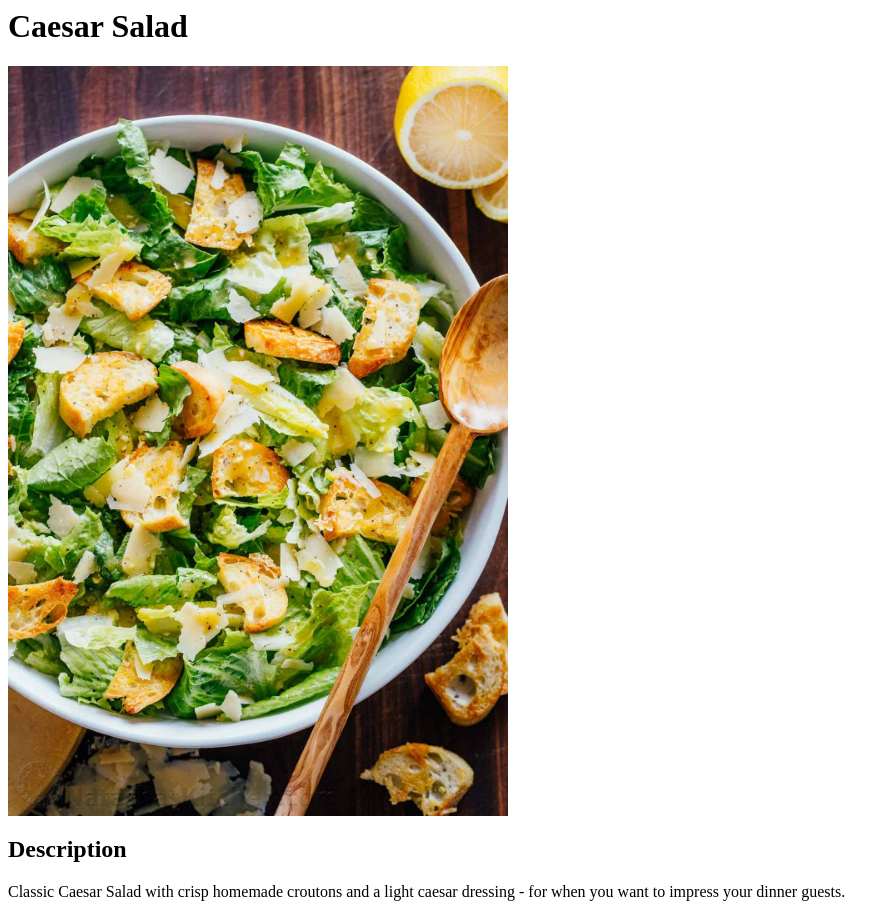
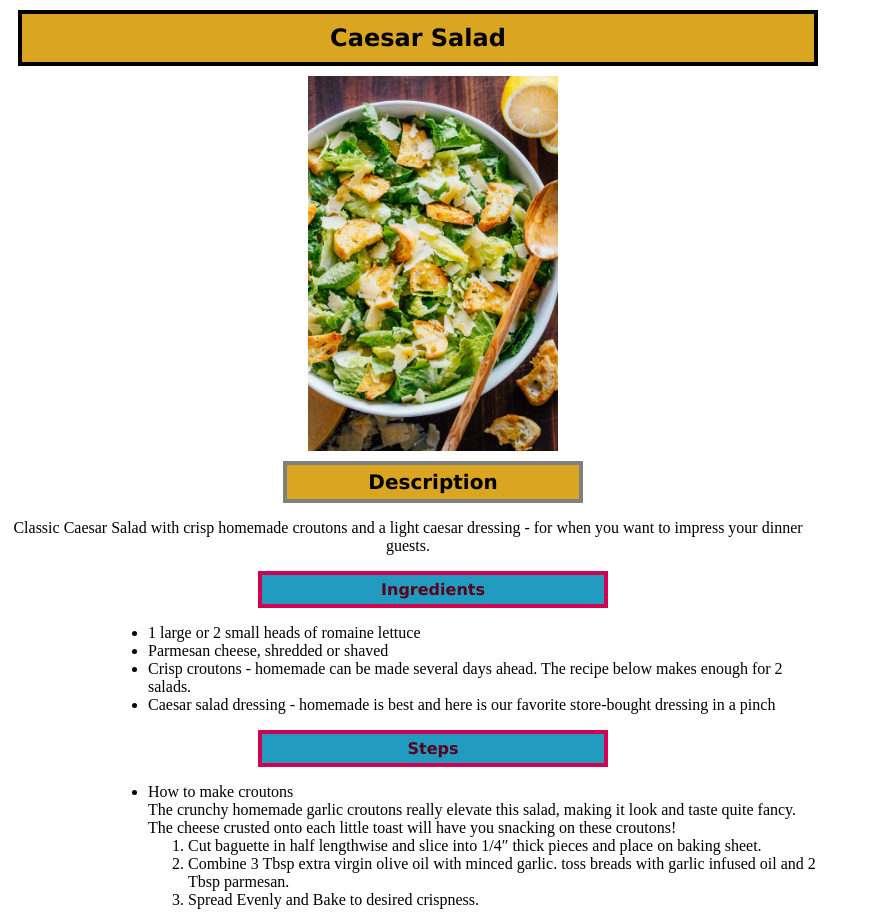
Before and after one commit to angeleau/odin-recipes, a plain HTML site: page recipes/caesar-salad.html in a window 1280 px wide. Shown: the top 912 px of the page, without its empty margins (0-873 px from the left). Drawn offline with Linux system fonts and the light colour scheme.

Commit message:
style recipes

```diff
--- a/recipes/caesar-salad.html
+++ b/recipes/caesar-salad.html
@@ -1,6 +1,10 @@
+<div>
+    <link rel="stylesheet" href="recipe-styles.css">
+</div>
+
 <h1 class="recipe-name">Caesar Salad</h1>
-    <img src="../images/Caesar-Salad-Recipe-3.jpg" alt="A Splendid Caesar Salad" width="500">
-        <h2>Description</h2>
+    <img src="../images/Caesar-Salad-Recipe-3.jpg" alt="A Splendid Caesar Salad" width="250">
+        <h2 class="description">Description</h2>
             <p>Classic Caesar Salad with crisp homemade croutons and a light caesar dressing - for when you want to impress your dinner guests.</p>
         <h2 class="ingredients">Ingredients</h2>
             <ul>
--- /dev/null
+++ b/recipes/recipe-styles.css
@@ -0,0 +1,59 @@
+* {
+    box-sizing: border-box;
+    width: 800px;
+}
+
+p, h1, h2 {
+    text-align: center;
+}
+
+li {
+    margin-left: 100px;
+    width: 650px;
+}
+
+ul, ol {
+    width: 200px;
+}
+
+img {
+    width: 250;
+    margin-left: 300px;
+    display: inline;
+}
+.recipe-name {
+    font-size: 24px;
+    font-family: Verdana, Geneva, Tahoma, sans-serif;
+    text-align: center;
+    color: black;
+    background-color: goldenrod;
+    padding: 10px ;
+    border: 4px solid rgb(0, 0, 0);
+    margin: 10px;
+}
+
+.description {
+    font-size: 20px;
+    font-family: Verdana, Geneva, Tahoma, sans-serif;
+    text-align: center;
+    color: black;
+    background-color: goldenrod;
+    padding: 5px ;
+    border: 4px solid rgb(128, 128, 128);
+    margin: 10px;
+    width: 300px;
+    margin-left: 275px;
+}
+
+.ingredients,
+.steps {
+    font-size: 16px;
+    font-family: Verdana, Geneva, Tahoma, sans-serif;
+    text-align: center;
+    color: rgb(88, 0, 27);
+    background-color: rgb(34, 155, 192);
+    padding: 5px ;
+    border: 4px solid rgb(209, 0, 80);
+    margin-left: 250px;
+    width: 350px;
+}
--- a/recipes/styles.css
+++ /dev/null
@@ -1,9 +0,0 @@
-.recipe-name {
-    font-size: 24px;
-    font-family: Verdana, Geneva, Tahoma, sans-serif;
-    color: black;
-    background-color: burlywood;
-    padding: 10px ;
-    border: 4px solid rgb(128, 128, 128);
-    margin: 10px;
-}
```
Also changed, not shown: index.html (+1 -1 lines), recipes/salmon-pie.html (+5 -1 lines), recipes/sour-cream-pasta.html (+5 -1 lines), index-styles.css (added).
